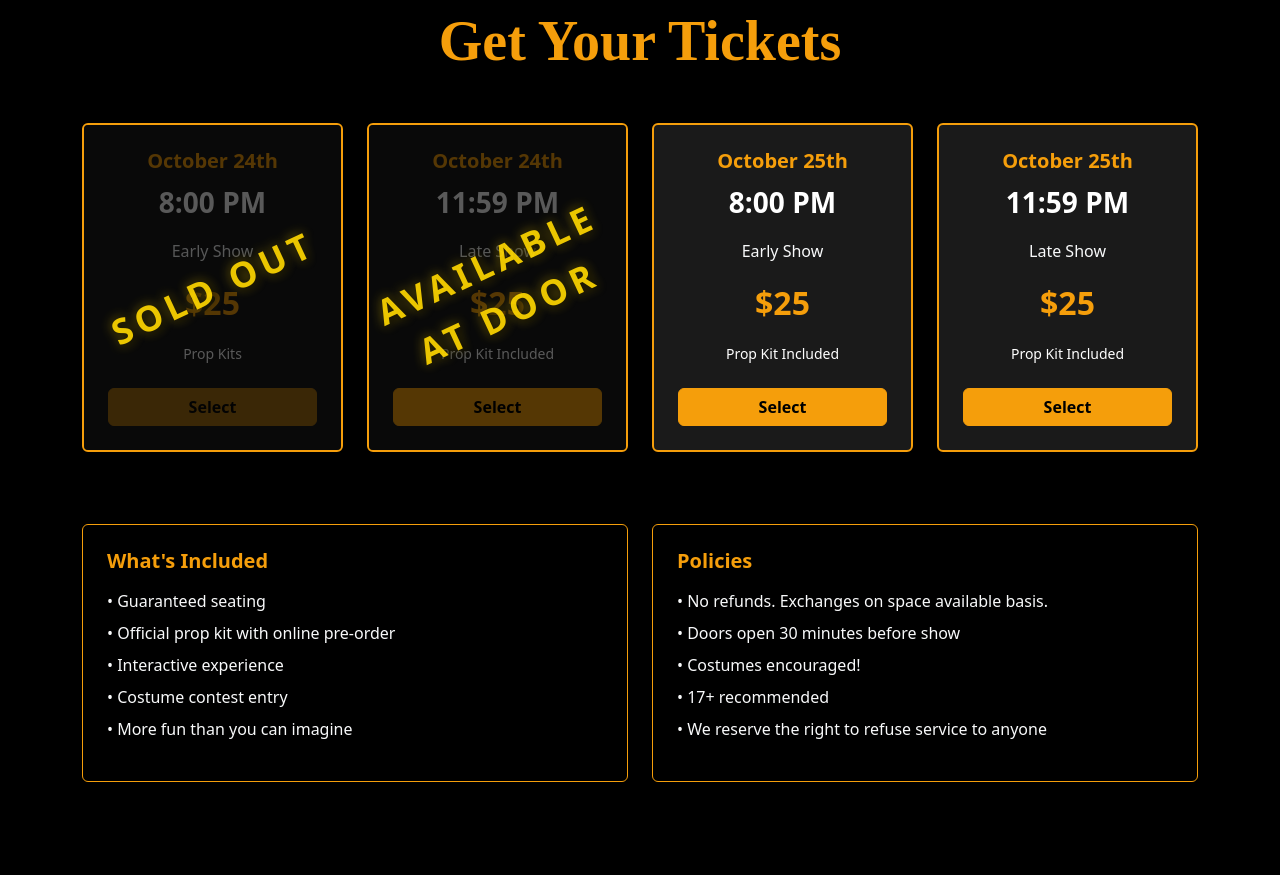
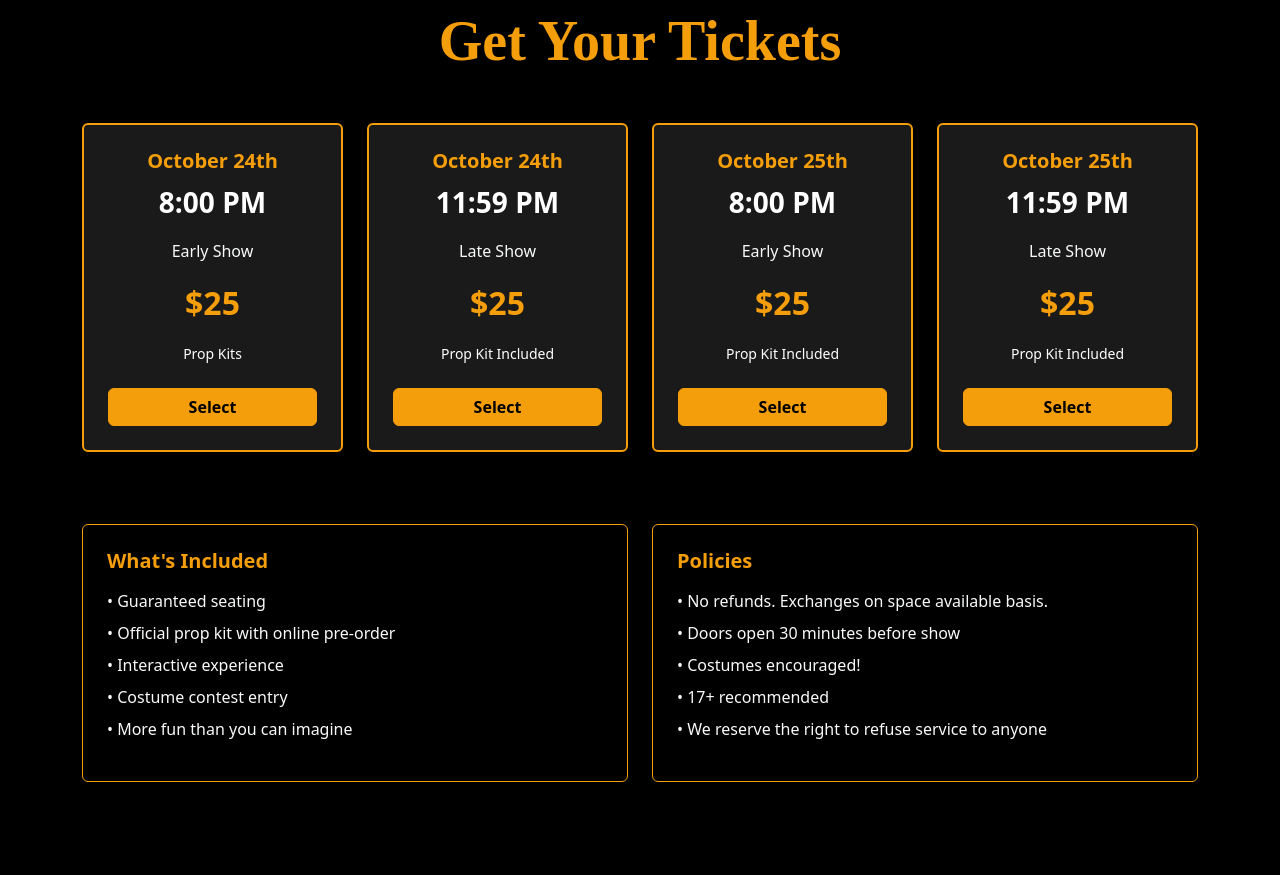
Before and after one commit to jessemarple/rhps2025, an Astro site: page / in a window 1280 px wide. Shown: the part 840-1715 px from the top of the page. Built offline with nearby package versions, Linux system fonts and the light colour scheme; Astro itself is replaced by a stand-in of ours; a web font is replaced by a local one.

Commit message:
Refactor ticket selection buttons in index.astro to use anchor tags for direct Stripe links and clean up commented-out code.

```diff
--- a/src/pages/index.astro
+++ b/src/pages/index.astro
@@ -96,12 +96,13 @@ import Layout from "../layouts/Layout.astro";
 
     <div class="row g-4 mb-5">
       <!-- October 24th 8PM -->
-      <div class="col-lg-3 col-md-6 position-relative">
+      <!-- Sold Out Overlay -->
+
+      <!-- <div class="col-lg-3 col-md-6 position-relative">
         <div
           class="rounded p-4 border border-2 border-rhps-gold h-100 text-center position-relative"
           style="background-color: #1a1a1a; overflow: hidden;"
         >
-          <!-- Sold Out Overlay -->
           <div
             style="
               position: absolute;
@@ -146,9 +147,9 @@ import Layout from "../layouts/Layout.astro";
             Select
           </button>
         </div>
-      </div>
+      </div> -->
 
-      <!-- <div class="col-lg-3 col-md-6">
+      <div class="col-lg-3 col-md-6">
         <div
           class="rounded p-4 border border-2 border-rhps-gold h-100 text-center"
           style="background-color: #1a1a1a;"
@@ -158,10 +159,18 @@ import Layout from "../layouts/Layout.astro";
           <p class="text-light mb-3">Early Show</p>
           <p class="fs-2 fw-bold text-rhps-gold mb-3">$25</p>
           <p class="small mb-4">Prop Kits</p>
-          <button
+          <a href="https://buy.stripe.com/cNi00l2RT7Rm08MfSE6c002">
+            <button
+              class="btn btn-warning w-100 fw-bold"
+              style="background-color: var(--rhps-gold); border-color: var(--rhps-gold); color: black;"
+            >
+              Select
+            </button></a
+          >
+          <!-- <button
             class="btn btn-warning w-100 fw-bold"
             style="background-color: var(--rhps-gold); border-color: var(--rhps-gold); color: black;"
-              data-bs-toggle="modal"
+            data-bs-toggle="modal"
             data-bs-target="#ticketModal"
             data-ticket-date="October 24th"
             data-ticket-time="8:00 PM"
@@ -169,17 +178,18 @@ import Layout from "../layouts/Layout.astro";
             data-ticket-type="Early Show"
           >
             Select
-          </button>
+          </button> -->
         </div>
-      </div> -->
+      </div>
 
       <!-- October 24th 11:59PM -->
-      <div class="col-lg-3 col-md-6 position-relative">
+      <!-- Sold Out Overlay -->
+
+      <!-- <div class="col-lg-3 col-md-6 position-relative">
         <div
           class="rounded p-4 border border-2 border-rhps-gold h-100 text-center position-relative"
           style="background-color: #1a1a1a; overflow: hidden;"
         >
-          <!-- Sold Out Overlay -->
           <div
             style="
               position: absolute;
@@ -223,8 +233,8 @@ import Layout from "../layouts/Layout.astro";
             Select
           </button>
         </div>
-      </div>
-      <!-- <div class="col-lg-3 col-md-6">
+      </div> -->
+      <div class="col-lg-3 col-md-6">
         <div
           class="rounded p-4 border border-2 border-rhps-gold h-100 text-center"
           style="background-color: #1a1a1a;"
@@ -234,7 +244,15 @@ import Layout from "../layouts/Layout.astro";
           <p class="text-light mb-3">Late Show</p>
           <p class="fs-2 fw-bold text-rhps-gold mb-3">$25</p>
           <p class="small mb-4">Prop Kit Included</p>
-          <button
+          <a href="https://buy.stripe.com/28EcN78cd5JedZC0XK6c003">
+            <button
+              class="btn btn-warning w-100 fw-bold"
+              style="background-color: var(--rhps-gold); border-color: var(--rhps-gold); color: black;"
+            >
+              Select
+            </button>
+          </a>
+          <!-- <button
             class="btn btn-warning w-100 fw-bold"
             style="background-color: var(--rhps-gold); border-color: var(--rhps-gold); color: black;"
             data-bs-toggle="modal"
@@ -245,9 +263,9 @@ import Layout from "../layouts/Layout.astro";
             data-ticket-type="Late Show"
           >
             Select
-          </button>
+          </button> -->
         </div>
-      </div> -->
+      </div>
 
       <!-- October 25th 8PM -->
       <div class="col-lg-3 col-md-6">
@@ -260,7 +278,15 @@ import Layout from "../layouts/Layout.astro";
           <p class="text-light mb-3">Early Show</p>
           <p class="fs-2 fw-bold text-rhps-gold mb-3">$25</p>
           <p class="small mb-4">Prop Kit Included</p>
-          <button
+          <a href="https://buy.stripe.com/28E14pcst4Fa7BecGs6c001">
+            <button
+              class="btn btn-warning w-100 fw-bold"
+              style="background-color: var(--rhps-gold); border-color: var(--rhps-gold); color: black;"
+            >
+              Select
+            </button>
+          </a>
+          <!-- <button
             class="btn btn-warning w-100 fw-bold"
             style="background-color: var(--rhps-gold); border-color: var(--rhps-gold); color: black;"
             data-bs-toggle="modal"
@@ -271,7 +297,7 @@ import Layout from "../layouts/Layout.astro";
             data-ticket-type="Early Show"
           >
             Select
-          </button>
+          </button> -->
         </div>
       </div>
 
@@ -286,7 +312,15 @@ import Layout from "../layouts/Layout.astro";
           <p class="text-light mb-3">Late Show</p>
           <p class="fs-2 fw-bold text-rhps-gold mb-3">$25</p>
           <p class="small mb-4">Prop Kit Included</p>
-          <button
+          <a href="https://buy.stripe.com/bJe7sNeAB6Ni08M6i46c000">
+            <button
+              class="btn btn-warning w-100 fw-bold"
+              style="background-color: var(--rhps-gold); border-color: var(--rhps-gold); color: black;"
+            >
+              Select
+            </button>
+          </a>
+          <!-- <button
             class="btn btn-warning w-100 fw-bold"
             style="background-color: var(--rhps-gold); border-color: var(--rhps-gold); color: black;"
             data-bs-toggle="modal"
@@ -297,7 +331,7 @@ import Layout from "../layouts/Layout.astro";
             data-ticket-type="Late Show"
           >
             Select
-          </button>
+          </button> -->
         </div>
       </div>
     </div>
```
